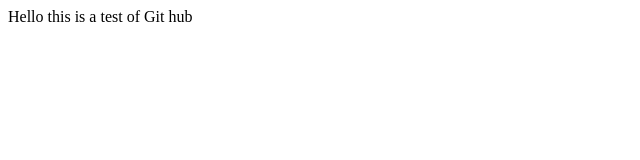
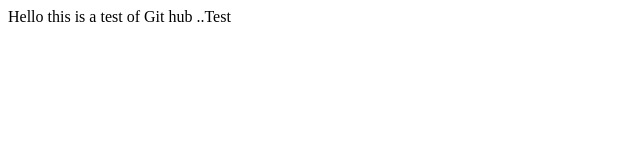
Before and after one commit to Haju123/GitTesting, a plain HTML site: page WebContent/index.html in a window 1280 px wide. Shown: the full height of the page, 0-640 px from the left. Drawn offline with Linux system fonts and the light colour scheme.

Commit message:
First commit

```diff
--- a/WebContent/index.html
+++ b/WebContent/index.html
@@ -5,6 +5,6 @@
 <title>Insert title here</title>
 </head>
 <body>
-	Hello this is a test of Git hub
+	Hello this is a test of Git hub ..Test
 </body>
 </html>
```
